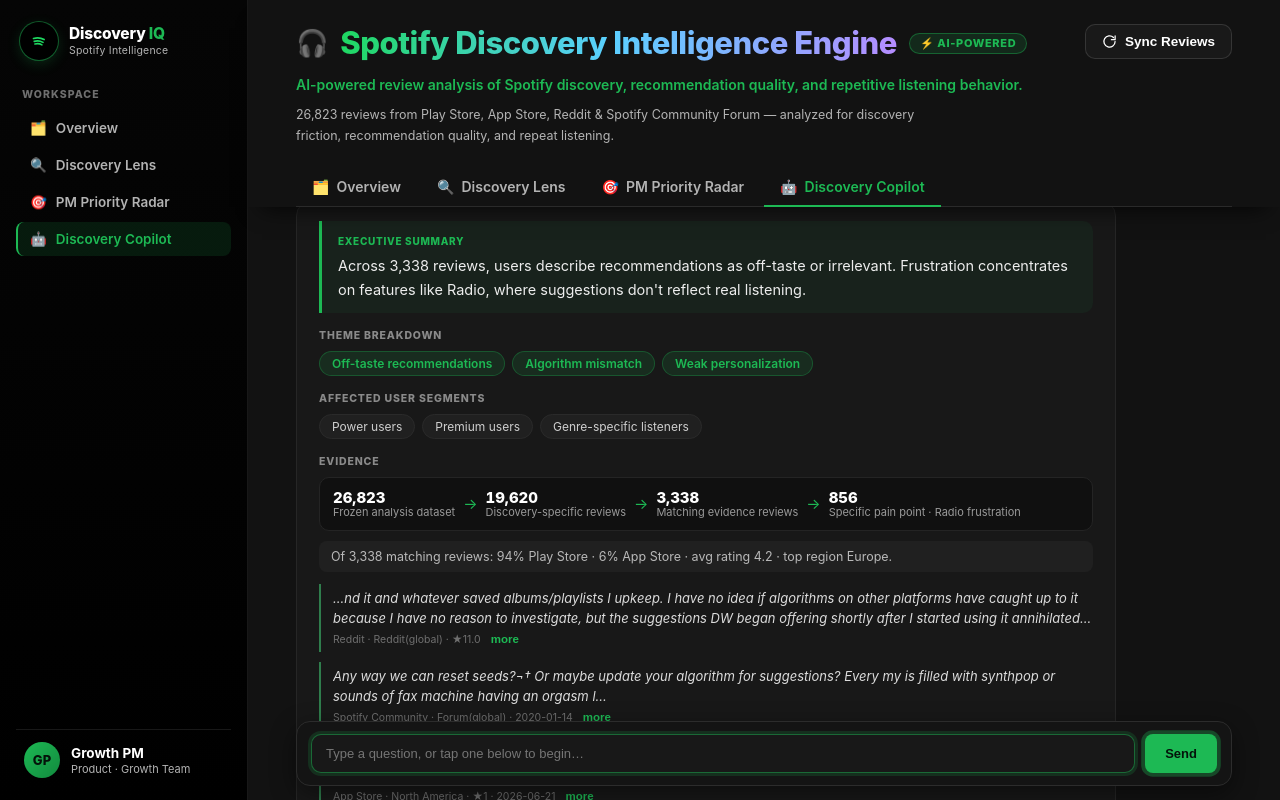
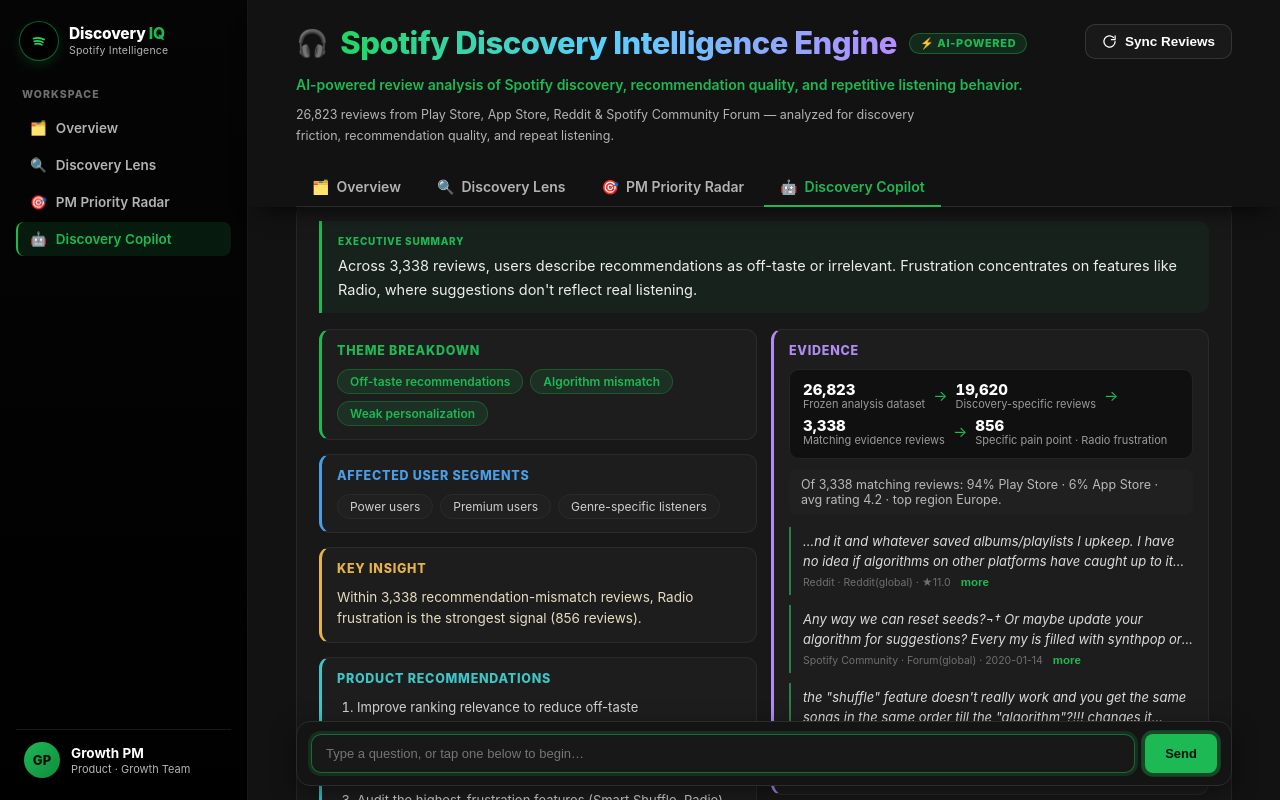
Before and after one commit to shruthisenthil2000/gl-spotify-review-discovery-engine, a Next.js app in the folder vercel-dashboard/: page /pilot in a window 1280 px wide. Both pictures are taken after a click on the button 764 px from the left and 393 px from the top of the page. Shown: the part 176-976 px from the top of the page. Built offline with nearby package versions, Linux system fonts and the light colour scheme.

Commit message:
Redesign discovery copilot answer cards

```diff
--- a/vercel-dashboard/app/globals.css
+++ b/vercel-dashboard/app/globals.css
@@ -872,3 +872,24 @@ html, body { overflow-x: clip; }
   100% { box-shadow: 0 0 0 0 rgba(29,185,84,0); }
 }
 .send-btn.pulse { animation: copilot-sendpulse 2s ease-out infinite; }
+
+/* ===== Copilot answer card: vibrant 2-column layout ===== */
+.ac { max-width: 1000px; }
+.ac-cols { display: grid; grid-template-columns: 1fr 1fr; gap: 14px; margin-top: 16px; align-items: start; }
+@media (max-width: 820px) { .ac-cols { grid-template-columns: 1fr; } }
+.ac-col { display: flex; flex-direction: column; gap: 14px; }
+/* each section is a distinct, colour-accented block */
+.ac-block.tone-green, .ac-block.tone-blue, .ac-block.tone-amber, .ac-block.tone-teal,
+.ac-block.tone-purple, .ac-block.tone-orange, .ac-block.tone-flat {
+  margin-top: 0; background: rgba(255,255,255,.025); border: 1px solid var(--border);
+  border-left: 3px solid var(--tone); border-radius: 11px; padding: 13px 15px; }
+.ac-block.tone-green { --tone: #1db954; }
+.ac-block.tone-blue { --tone: #4a9ee6; }
+.ac-block.tone-amber { --tone: #e6b34a; }
+.ac-block.tone-teal { --tone: #3ec6c6; }
+.ac-block.tone-purple { --tone: #b18cf2; }
+.ac-block.tone-orange { --tone: #e6843a; }
+.ac-block.tone-flat { --tone: #8a8a8a; margin-top: 14px; }
+/* bigger, colour-coded section labels */
+.ac-block[class*="tone-"] .ac-label { color: var(--tone); font-size: 12.5px; letter-spacing: .06em; margin-bottom: 11px; }
+.ac-blocktext { color: #e6dcc2; font-size: 13.5px; line-height: 1.55; }
--- a/vercel-dashboard/app/pilot/page.tsx
+++ b/vercel-dashboard/app/pilot/page.tsx
@@ -154,22 +154,37 @@ function AnswerCard({ item, onEvidence, onAsk }:
   const followups = [1, 2, 3].map((o) => ITEMS[(idx + o) % ITEMS.length]).filter((f) => f.id !== item.id);
   return (
     <div className="ac">
-      {/* A · Executive summary */}
+      {/* A · Executive summary — full width */}
       <div className="ac-summary"><span className="ac-tag">Executive summary</span>{item.a || "Not available"}</div>
 
+      {/* two-column body so answers read left/right instead of one long scroll */}
+      <div className="ac-cols">
+        <div className="ac-col">
           {/* B · Theme breakdown */}
           {!!item.themes?.length && (
-        <div className="ac-block"><div className="ac-label">Theme breakdown</div>
+            <div className="ac-block tone-green"><div className="ac-label">Theme breakdown</div>
               <div className="chips">{item.themes.map((t) => <span className="chip-tag" key={t}>{t}</span>)}</div></div>
           )}
           {/* C · Affected user segments */}
           {!!item.segments?.length && (
-        <div className="ac-block"><div className="ac-label">Affected user segments</div>
+            <div className="ac-block tone-blue"><div className="ac-label">Affected user segments</div>
               <div className="chips">{item.segments.map((t) => <span className="chip-seg" key={t}>{t}</span>)}</div></div>
           )}
+          {/* F · Key insight */}
+          {item.key_insight && (
+            <div className="ac-block tone-amber"><div className="ac-label">Key insight</div>
+              <div className="ac-blocktext">{item.key_insight}</div></div>
+          )}
+          {/* G · Product recommendations */}
+          {!!item.recommendations?.length && (
+            <div className="ac-block tone-teal"><div className="ac-label">Product recommendations</div>
+              <ol className="recs">{item.recommendations.map((r, i) => <li key={i}>{r}</li>)}</ol></div>
+          )}
+        </div>
 
+        <div className="ac-col">
           {/* D · Evidence (funnel + grounding + quotes) */}
-      <div className="ac-block">
+          <div className="ac-block tone-purple">
             <div className="ac-label">Evidence</div>
             <Funnel stages={item.funnel ?? []} />
             {ground && <div className="ac-ground">{ground}</div>}
@@ -179,29 +194,21 @@ function AnswerCard({ item, onEvidence, onAsk }:
               {item.evidence != null ? `See all ${fmt(item.evidence)} reviews →` : "Inspect matching reviews →"}
             </button>
           </div>
-
           {/* E · sub-need breakdown (honest math) */}
           {!!item.sub_needs?.length && (
-        <div className="ac-block"><div className="ac-label">Top recurring sub-needs within the matching set</div>
+            <div className="ac-block tone-orange"><div className="ac-label">Top recurring sub-needs within the matching set</div>
               <div className="subneeds">
                 {item.sub_needs.map((s) => (
                   <div className="subneed" key={s.label}><span>{s.label}</span><b>{fmt(s.count)}</b></div>
                 ))}
               </div></div>
           )}
+        </div>
+      </div>
 
-      {/* F · Key insight */}
-      {item.key_insight && <div className="ac-key"><span className="ac-keytag">Key insight</span>{item.key_insight}</div>}
-
-      {/* G · Product recommendations */}
-      {!!item.recommendations?.length && (
-        <div className="ac-block"><div className="ac-label">Product recommendations</div>
-          <ol className="recs">{item.recommendations.map((r, i) => <li key={i}>{r}</li>)}</ol></div>
-      )}
-
-      {/* follow-ups */}
+      {/* follow-ups — full width */}
       {followups.length > 0 && (
-        <div className="ac-block"><div className="ac-label">Follow-up questions</div>
+        <div className="ac-block tone-flat"><div className="ac-label">Follow-up questions</div>
           <div className="followups">{followups.map((f) =>
             <button className="followup-chip" key={f.id} onClick={() => onAsk(f.id)}>{f.q}</button>)}</div></div>
       )}
```
Lines whose indentation alone changed are shown as unchanged.
